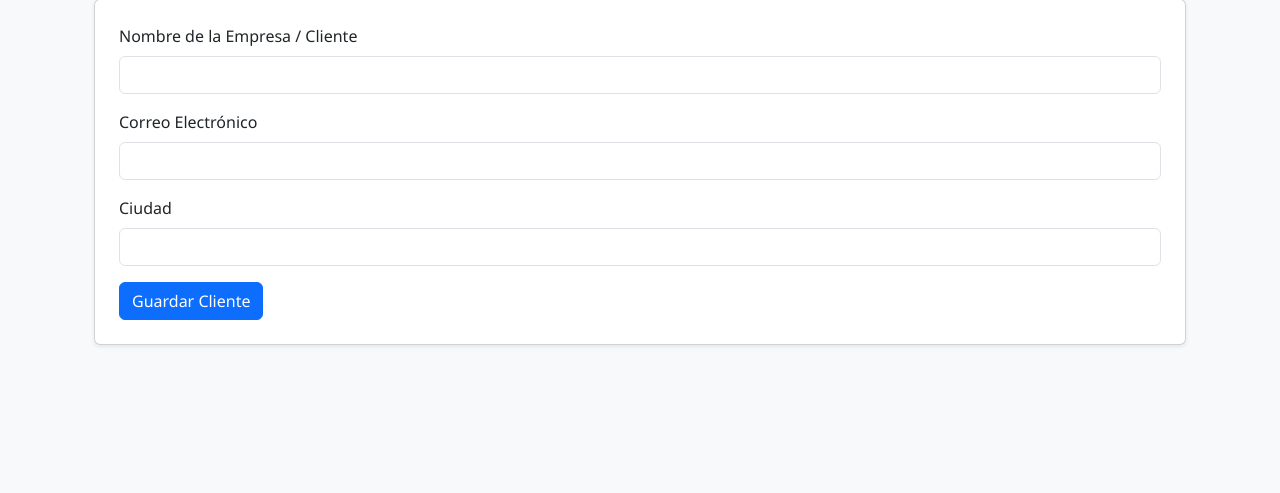
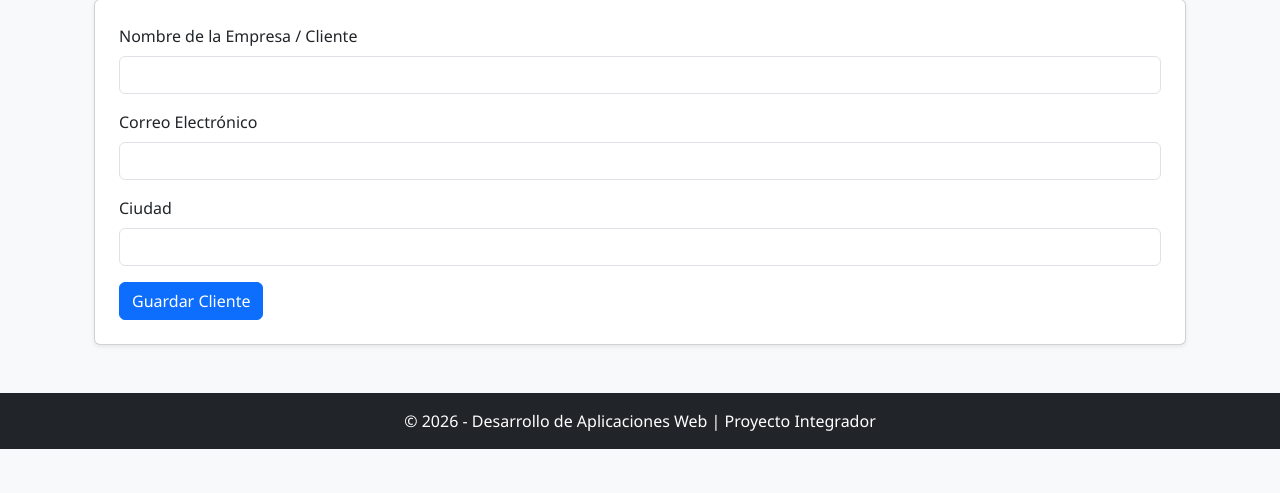
Before and after one commit to ManuelManzaba/2626----DESARROLLO-DE-APLICACIONES-WEB--General, a Flask app: page /clientes in a window 1280 px wide. Shown: the part 127-620 px from the top of the page. Run offline with Flask 3, Linux system fonts and the light colour scheme.

Commit message:
Estructura final con componentes footer e inclusión en base.html

```diff
--- a/templates/base.html
+++ b/templates/base.html
@@ -10,13 +10,16 @@
 </head>
 <body>
 
-    <!-- Incluir la barra de navegación -->
+    <!-- Barra de navegación -->
     {% include 'components/navbar.html' %}
 
-    <div class="container mt-4">
+    <div class="container mt-4 mb-5">
         {% block content %}
         {% endblock %}
     </div>
+
+    <!-- Pie de página -->
+    {% include 'components/footer.html' %}
 
     <!-- Bootstrap JS -->
     <script src="https://cdn.jsdelivr.net/npm/bootstrap@5.3.0/dist/js/bootstrap.bundle.min.js"></script>
--- a/templates/components/footer.html
+++ b/templates/components/footer.html
@@ -0,0 +1,5 @@
+<footer class="bg-dark text-white text-center py-3 mt-4">
+    <div class="container">
+        <p class="mb-0">&copy; 2026 - Desarrollo de Aplicaciones Web | Proyecto Integrador</p>
+    </div>
+</footer>
```
